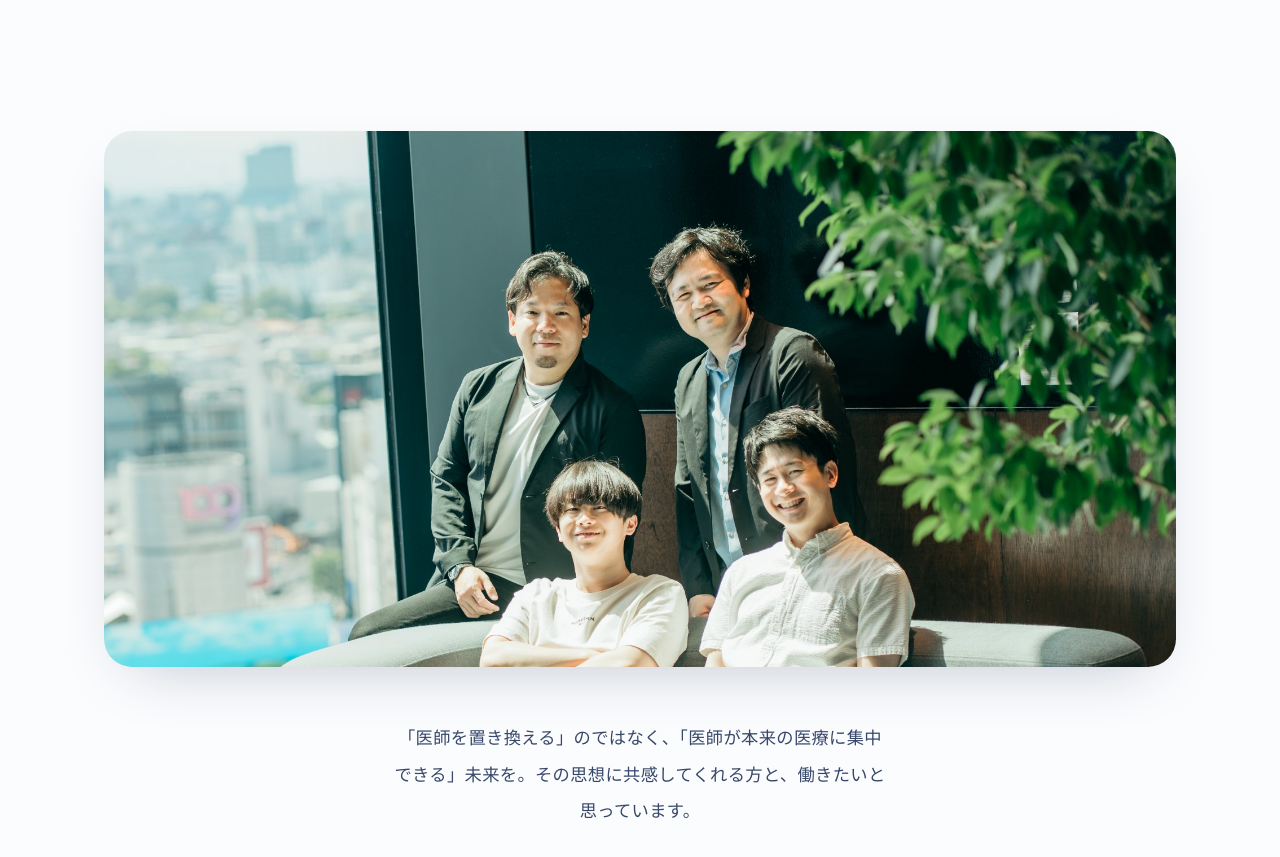
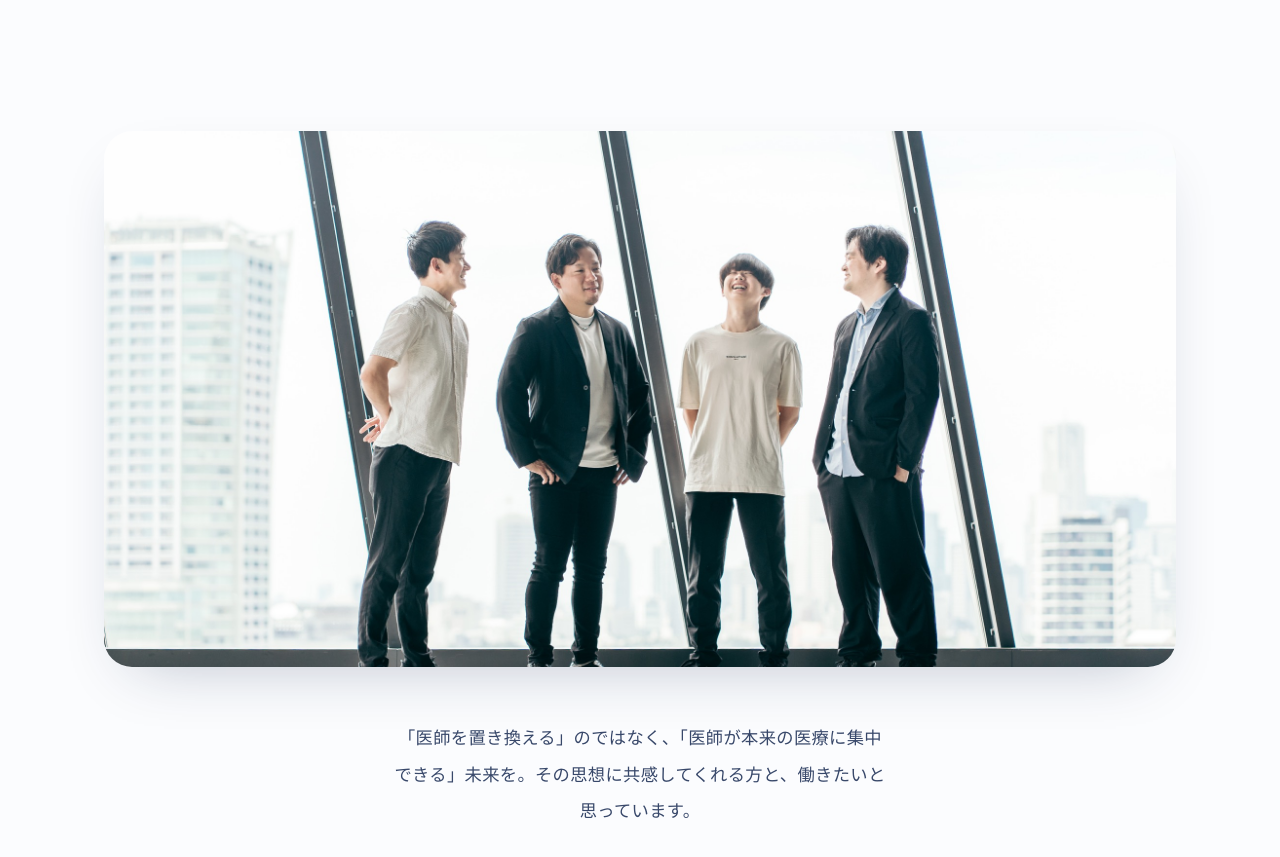
Before and after one commit to medixus-inc/Medixus-HP, a plain HTML site: page recruit.html in a window 1280 px wide. Shown: the part 1540-2397 px from the top of the page. Drawn offline with Linux system fonts and the light colour scheme; a web font is replaced by a local one.

Commit message:
Update recruit team photo

```diff
--- a/recruit.html
+++ b/recruit.html
@@ -63,7 +63,7 @@
 <!-- TEAM BAND -->
 <section class="section canvas">
   <div class="wrap">
-    <div class="team-photo reveal"><img src="assets/team-web.jpg" alt="Medixus チーム"></div>
+    <div class="team-photo reveal"><img src="assets/recruit-team-web.jpg" alt="Medixus チーム"></div>
     <p class="lead reveal mt-l center" style="max-width:58ch;margin-inline:auto">「医師を置き換える」のではなく、「医師が本来の医療に集中できる」未来を。その思想に共感してくれる方と、働きたいと思っています。</p>
   </div>
 </section>
```
Also changed, not shown: assets/recruit-team-web.jpg (added).
